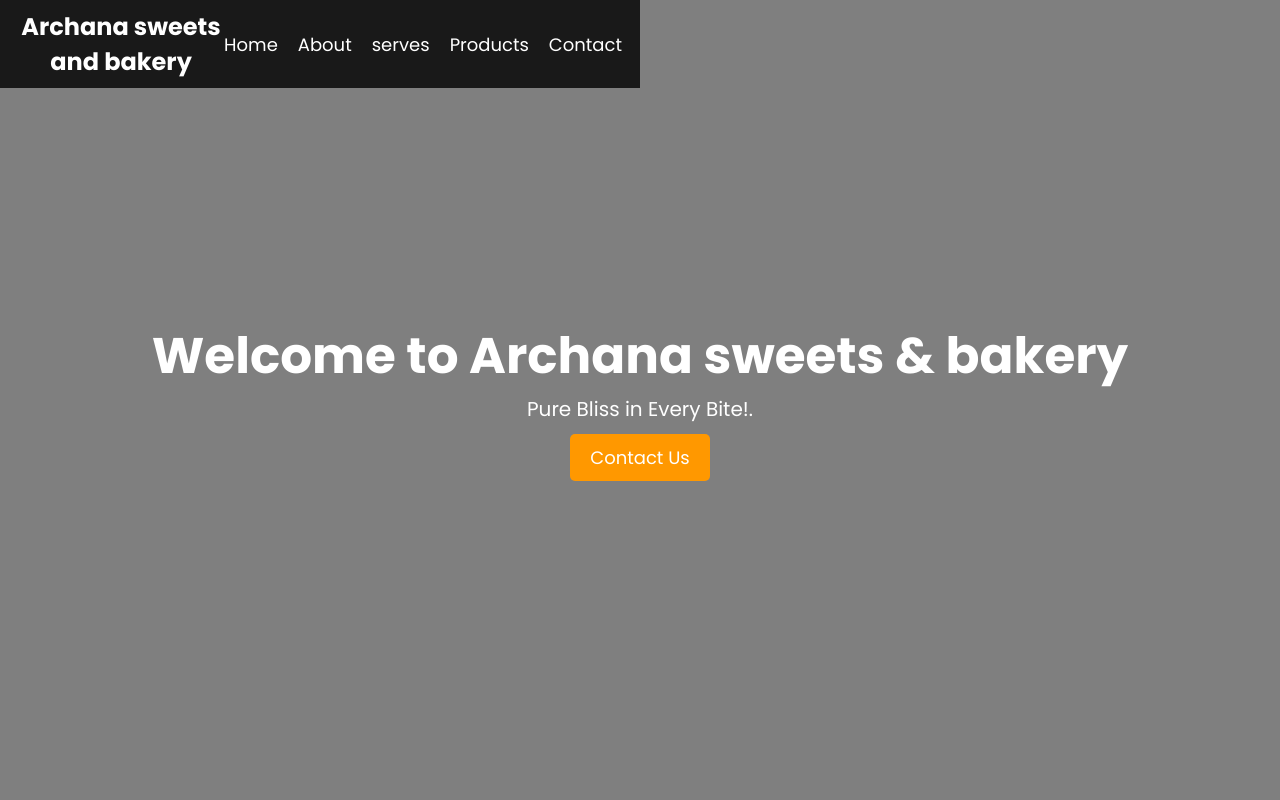
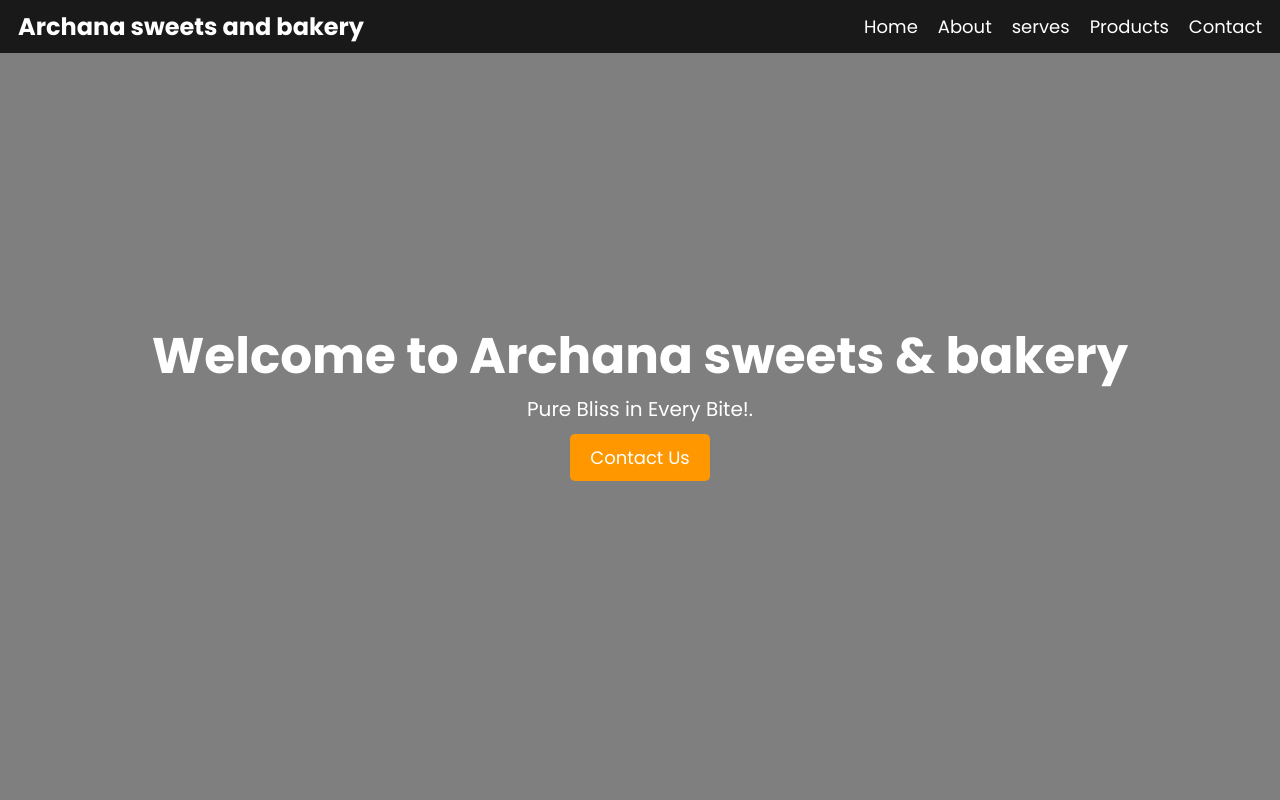
Before and after one commit to ashwinharikaran/project-archana, a plain HTML site: page index.html in a window 1280 px wide. Shown: the top 800 px of the page. Drawn offline with Linux system fonts and the light colour scheme.

```diff
--- a/style.css
+++ b/style.css
@@ -21,8 +21,8 @@ nav {
     padding: 9px 18px;
     background: rgba(0, 0, 0, 0.8);
     position: fixed;
-    width: 50%;
-    top: 50;
+    width: 100%;
+    top: 0;
 }
 
 .logo {
```
